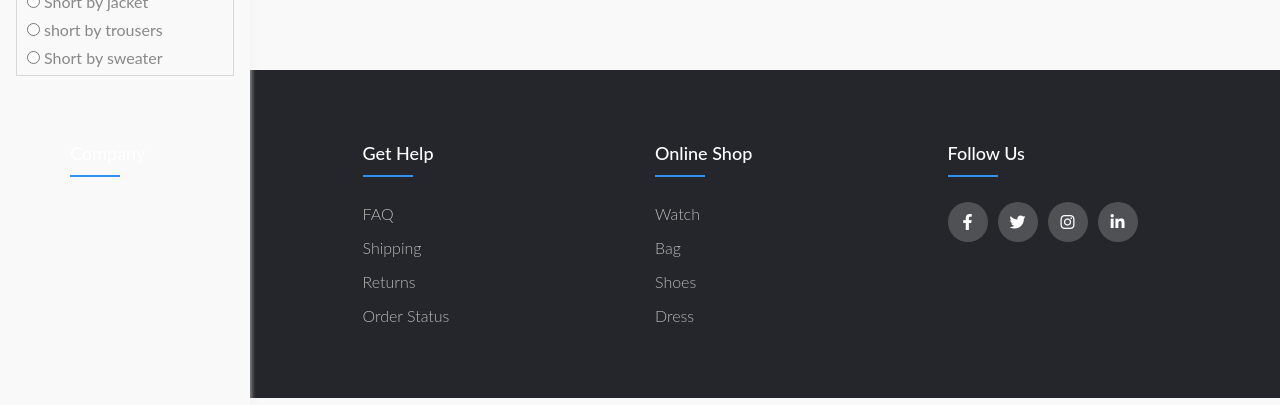
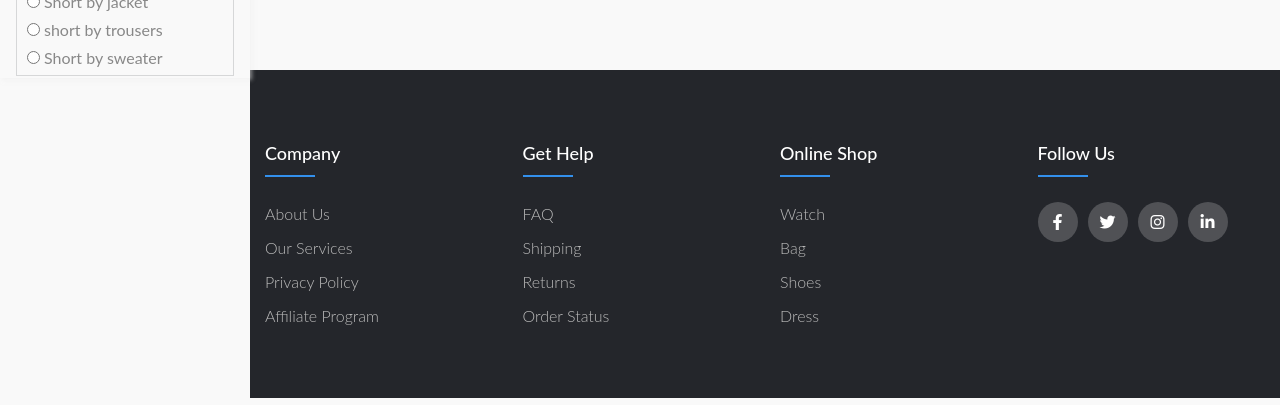
Before and after one commit to GSG-G13/E-commerce-team-7, a React (Vite) app in the folder client/: page / in a window 1280 px wide. Shown: the part 392-797 px from the top of the page. Built offline with nearby package versions, Linux system fonts and the light colour scheme; no server answers.

Commit message:
fix signup-in endpoint and footer style

```diff
--- a/client/src/Pages/AccessForm.jsx
+++ b/client/src/Pages/AccessForm.jsx
@@ -95,12 +95,12 @@ export function AccessForm({ endpoint }) {
             {endpoint === 'SignIn' ? (
               <>
                 <span> dont have account  </span>
-                <Link to="http://localhost:5173/signup" className="link">SignUp</Link>
+                <Link to="/signup" className="link">SignUp</Link>
               </>
             ) : (
               <>
                 <span>already have account </span>
-                <Link to="http://localhost:5173/signin" className="link">Signin</Link>
+                <Link to="/signin" className="link">Signin</Link>
               </>
             )}
           </p>
--- a/client/src/assets/styles/footer.css
+++ b/client/src/assets/styles/footer.css
@@ -30,8 +30,9 @@ ul{
   left: 0;
   background-color: #24262b;
   padding: 70px 0;
-  width: 100%;
+  max-width: calc(100% - 250px);
   margin-top: 2rem;
+	margin-left:250px ;
 }
 
 .footer-col{
--- a/client/src/assets/styles/layout.css
+++ b/client/src/assets/styles/layout.css
@@ -77,6 +77,7 @@ p {
 .sidebar{
   position: fixed;
   width: 250px;
+  height: calc(100% - 400px);
   left: 0;
   bottom: 0;
   top: 70px;
```
